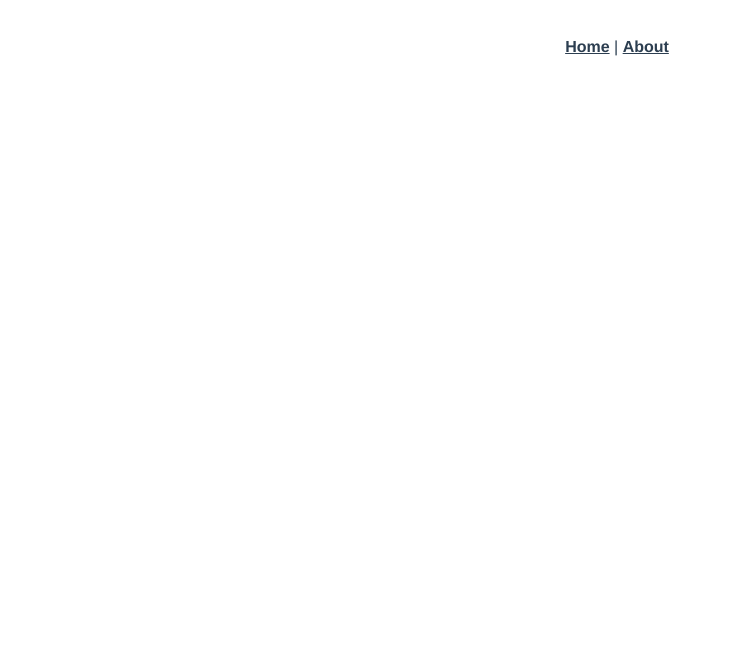
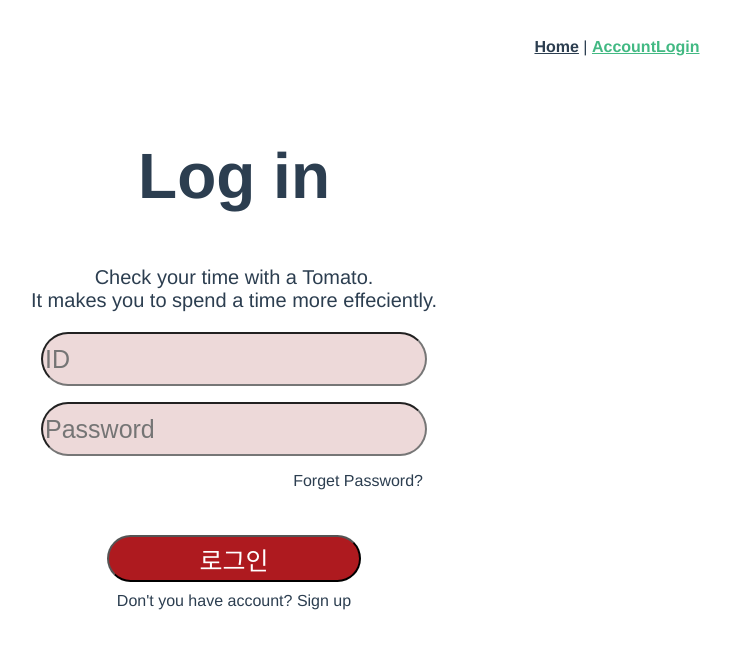
Before and after one commit to Fly-Eugene/Sweet-Tomato, a Vue app in the folder frontend/: page /account/login in a window 1280 px wide. Before the commit this address had no page. Shown: the top 648 px of the page, without its empty margins (23-753 px from the left). Built offline with nearby package versions, Linux system fonts and the light colour scheme.

Commit message:
feat: loginUI_axios

```diff
--- a/frontend/package.json
+++ b/frontend/package.json
@@ -8,10 +8,13 @@
     "lint": "vue-cli-service lint"
   },
   "dependencies": {
+    "axios": "^0.21.1",
     "core-js": "^3.6.5",
+    "vee-validate": "^4.4.7",
     "vue": "^3.0.0",
     "vue-router": "^4.0.0-0",
-    "vuex": "^4.0.0-0"
+    "vuex": "^4.0.0-0",
+    "yup": "^0.32.9"
   },
   "devDependencies": {
     "@vue/cli-plugin-babel": "~4.5.0",
--- a/frontend/src/App.vue
+++ b/frontend/src/App.vue
@@ -1,7 +1,7 @@
 <template>
   <div id="nav">
     <router-link to="/">Home</router-link> |
-    <router-link to="/about">About</router-link>
+    <router-link :to="{name: 'AccountLogin'}">AccountLogin</router-link>
   </div>
   <router-view/>
 </template>
--- a/frontend/src/components/AccountLogin.vue
+++ b/frontend/src/components/AccountLogin.vue
@@ -1,14 +1,133 @@
 <template>
+  <section id="loginSection">
+    <form @submit="onLoginSubmit">
+      <h1 class="accountLogo">Log in</h1>
+      <p class="accountContent">
+        Check your time with a Tomato.
+        <br>
+        It makes you to spend a time more effeciently.
+      </p>
+      <!-- 로그인 ID 입력 div -->
+      <div>
+        <input placeholder="ID" class="accountInput" type="text" name="ID" v-model="ID" />
+        <p>{{ IDError }}</p>
+      </div>
+      <!-- 로그인 비밀번호 div -->
+      <div>
+        <input placeholder="Password" class="accountInput" type="password" name="Password" v-model="Password">
+        <p>{{ PasswordError }}</p>
+      </div>
+      <!-- 비밀번호 찾기 -->
+      <div id="forgotPassword">
+        <span>Forget Password?</span>
+      </div>
+      <!-- 로그인 버튼 -->
+      <button class="accountBtn" id="loginbtn">로그인</button>
+      <br>
+      <!-- 회원가입 찾기 이동 -->
+      <div id="goSignup">
+        <span>Don't you have account? </span>
+        <span>Sign up</span>
+      </div>
+    </form>
+  </section>
 
 </template>
 
 <script>
+// import { ref } from 'vue'
+import { useForm, useField } from 'vee-validate'
+import * as yup from 'yup'
+import { computed } from '@vue/runtime-core'
+import { useStore } from 'vuex'
+
 export default {
   name: "AccountLogin",
+
+  setup() {
+    const store = useStore()
+
+    const schema = computed(() => {
+      return yup.object({
+          ID: yup.string().required(),
+          Password: yup.string().required().min(8)
+      });
+    })
+
+    const { handleSubmit } = useForm({ validationSchema: schema });
+
+
+    const { value: ID, errorMessage: IDError } = useField('ID')
+    const { value: Password, errorMessage: PasswordError } = useField('Password')
+
+    const credentials = {
+      ID: ID,
+      Password: Password,
+    }
+
+    const onLoginSubmit = handleSubmit(() => {
+      store.dispatch('login', credentials)
+    })
+
+
+    return {
+      ID,
+      Password,
+      credentials,
+      IDError,
+      PasswordError,
+
+      onLoginSubmit,
+    }
+
+  }
 
 }
 </script>
 
 <style>
+  .accountLogo {
+    font-size: 64px;
+  }
+  .accountContent {
+    font-size: 20px;
+  }
+
+  .accountInput {
+    font-size: 25px;
+
+    width: 378px;
+    height: 48px;
+    background: #EDD9D9;
+    border-radius: 50px;
+  }
+
+  .accountBtn {
+    margin-top: 45px;
+
+    font-size: 25px;
+    color: white;
+
+    width: 254px;
+    height: 47px;
+
+    background: #AE1A1F;
+    border-radius: 50px;
+  }
+
+  #forgotPassword {
+    text-align: right;
+    margin-right: 60px;
+  }
+
+  #loginSection {
+    width: 498px;
+    height: 528px;
+  }
+
+  #goSignup {
+    margin-top: 10px;
+  }
+
 
 </style>
--- a/frontend/src/router/index.js
+++ b/frontend/src/router/index.js
@@ -1,5 +1,6 @@
 import { createRouter, createWebHistory } from 'vue-router'
 import Home from '../views/Home.vue'
+import AccountLogin from '@/components/AccountLogin.vue'
 
 const routes = [
   {
@@ -8,12 +9,9 @@ const routes = [
     component: Home
   },
   {
-    path: '/about',
-    name: 'About',
-    // route level code-splitting
-    // this generates a separate chunk (about.[hash].js) for this route
-    // which is lazy-loaded when the route is visited.
-    component: () => import(/* webpackChunkName: "about" */ '../views/About.vue')
+    path: '/account/login',
+    name: 'AccountLogin',
+    component: AccountLogin
   }
 ]
 
--- a/frontend/src/store/index.js
+++ b/frontend/src/store/index.js
@@ -1,11 +1,41 @@
 import { createStore } from 'vuex'
+import axios from 'axios'
+
 
 export default createStore({
   state: {
+    server_url : 'http://localhost:5000/',
+    isLogin : false
   },
+
   mutations: {
+    CHANGE_ISLOGIN: function (state) {
+      const check_jwt = localStorage.getItem('jwt')
+      if (check_jwt) {
+        state.isLogin = true
+      }
+      else {
+        state.isLogin = false
+      }
+    }
   },
   actions: {
+
+    login: function(context, credentials) {
+      axios({
+        method: 'post',
+        url: this.state.server_url + 'login/',
+        data: credentials
+      })
+      .then(res => {
+        localStorage.setItem('jwt', res.data.token)
+        context.commit('CHANGE_ISLOGIN')
+      })
+      .catch(err => {
+        alert('로그인 오류입니다')
+        console.log(err)
+      })
+    }
   },
   modules: {
   }
```
Also changed, not shown: 2 other files (tests, documents, lock files or other folders).
